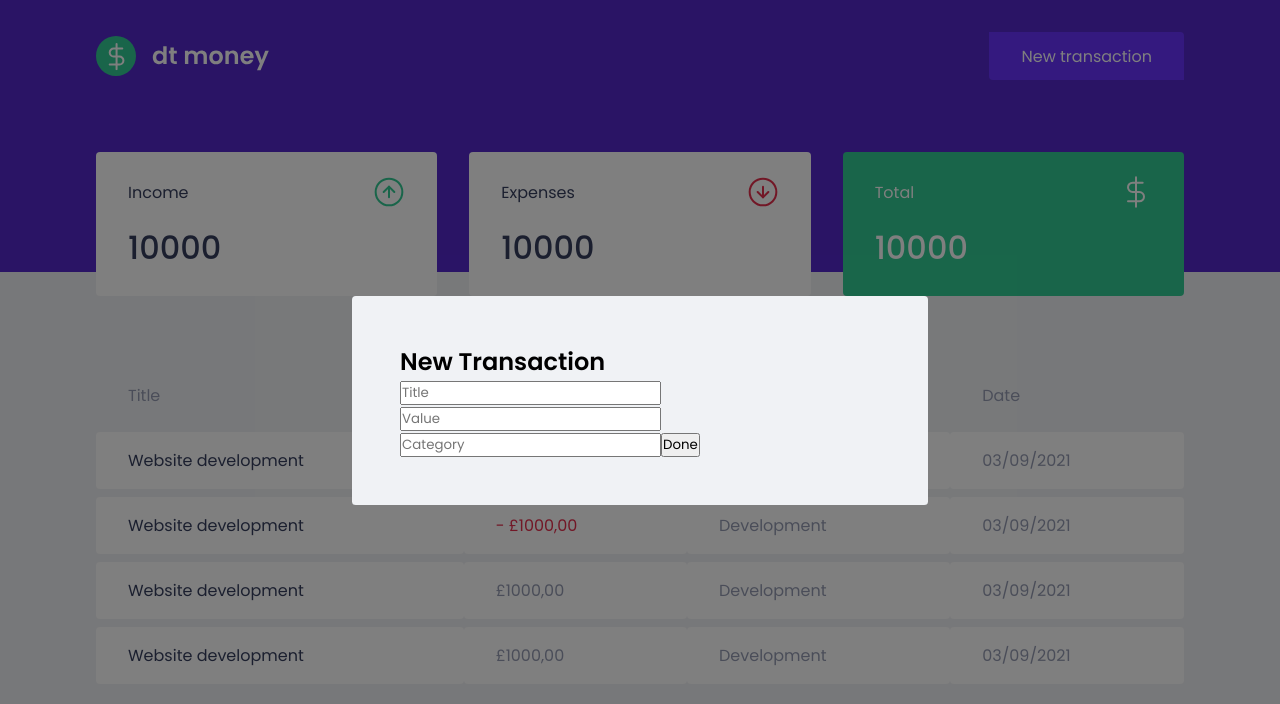
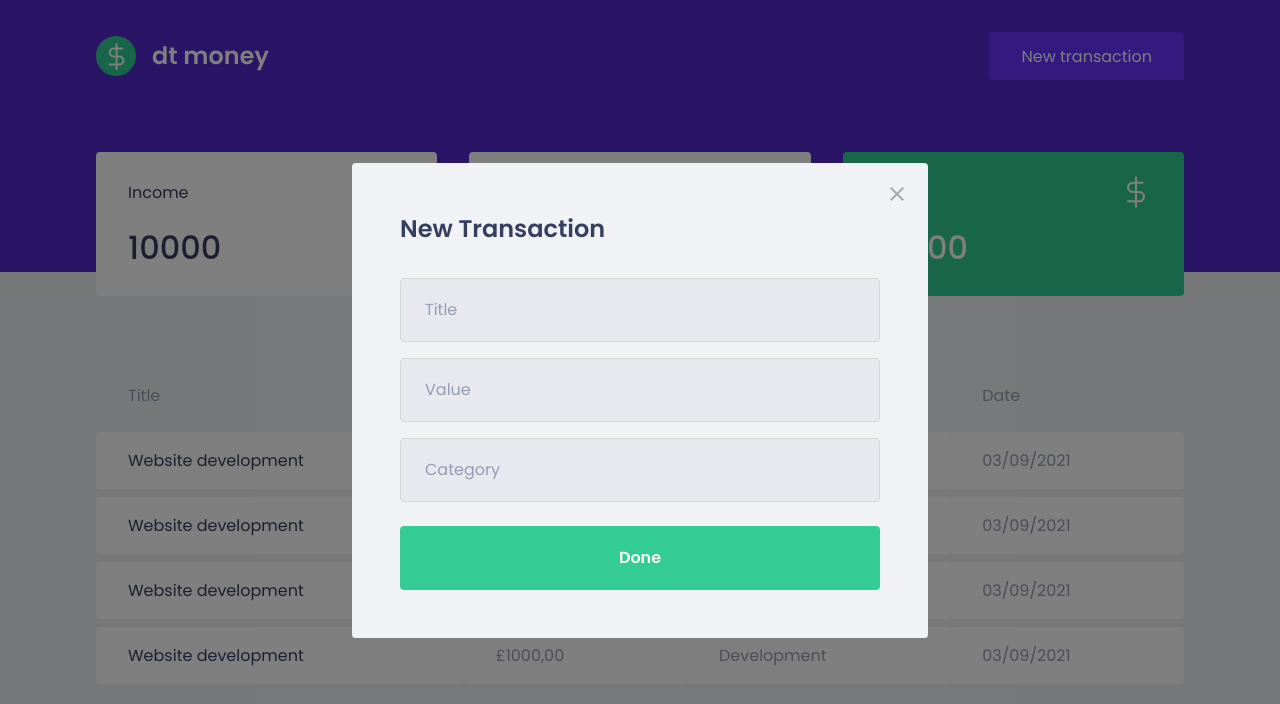
Before and after one commit to caiobenatti/rocketseat-dtmoney, a React (Create React App) app: page / in a window 1280 px wide. Both pictures are taken after a click on the button "New transaction". Shown: the top 704 px of the page. Built offline with nearby package versions, Linux system fonts and the light colour scheme; no server answers; what miragejs would draw is missing.

Commit message:
further styling on the modal

```diff
--- a/src/components/NewTransactionModal/index.tsx
+++ b/src/components/NewTransactionModal/index.tsx
@@ -1,5 +1,6 @@
 import Modal from "react-modal";
 import { Container } from "./style";
+import closeImg from "../../assets/close.svg";
 
 interface NewTransactionModalProps {
   isOpen: boolean;
@@ -17,6 +18,13 @@
       overlayClassName="react-modal-overlay"
       className="react-modal-content"
     >
+      <button
+        type="button"
+        onClick={onRequestClose}
+        className="react-modal-close"
+      >
+        <img src={closeImg} alt="Close" />
+      </button>
       <Container>
         <h2>New Transaction</h2>
         <input placeholder="Title" />
--- a/src/components/NewTransactionModal/style.ts
+++ b/src/components/NewTransactionModal/style.ts
@@ -1,3 +1,50 @@
 import styled from "styled-components";
 
-export const Container = styled.form``;
+export const Container = styled.form`
+  h2 {
+    color: var(--text-title);
+    font-size: 1.5rem;
+    margin-bottom: 2rem;
+  }
+  input {
+    width: 100%;
+    padding: 0 1.5rem;
+    height: 4rem;
+    border-radius: 0.25rem;
+
+    background: #e7e9ee;
+    border: 1px solid #d7d7d7;
+
+    font-weight: 400;
+    font-size: 1rem;
+
+    &::placeholder {
+      color: var(--text-body);
+    }
+
+    & + input {
+      /* o seletor + input significa que todos depois do primeiro input recebem isso */
+      margin-top: 1rem;
+    }
+  }
+  button[type="submit"] {
+    width: 100%;
+    padding: 0 1.5rem;
+    height: 4rem;
+    background: var(--green);
+    color: #ffffff;
+    border-radius: 0.25rem;
+    font-size: 1rem;
+    margin-top: 1.5rem;
+    border: 0;
+    font-weight: 600;
+
+    transition: filter 0.2s;
+
+    &:hover {
+      filter: brightness(
+        0.9
+      ); /* aqui usa o filter pra diminuir a luminosidade do button */
+    }
+  }
+`;
--- a/src/styles/global.ts
+++ b/src/styles/global.ts
@@ -72,5 +72,12 @@
     position: relative;
     border-radius: 0.24rem;
 }
+.react-modal-close{
+    position: absolute;
+    right: 1.5rem;
+    top: 1.5rem;
+    border: 0;
+    background: transparent;
 
+}
 `;
```
